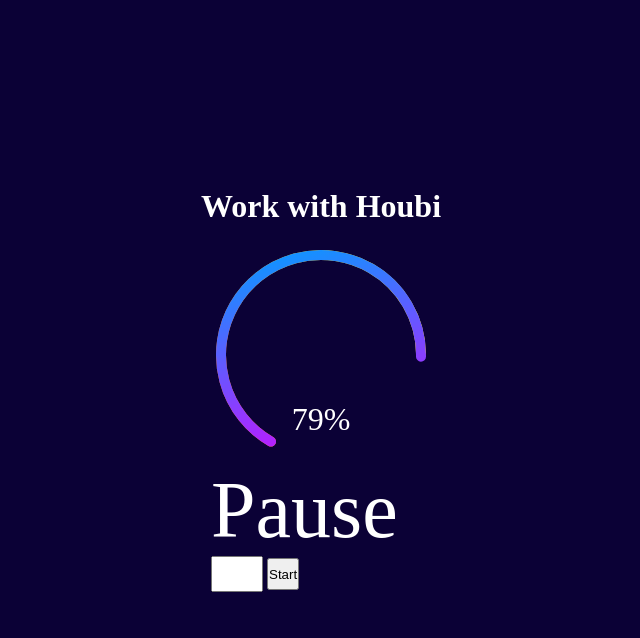
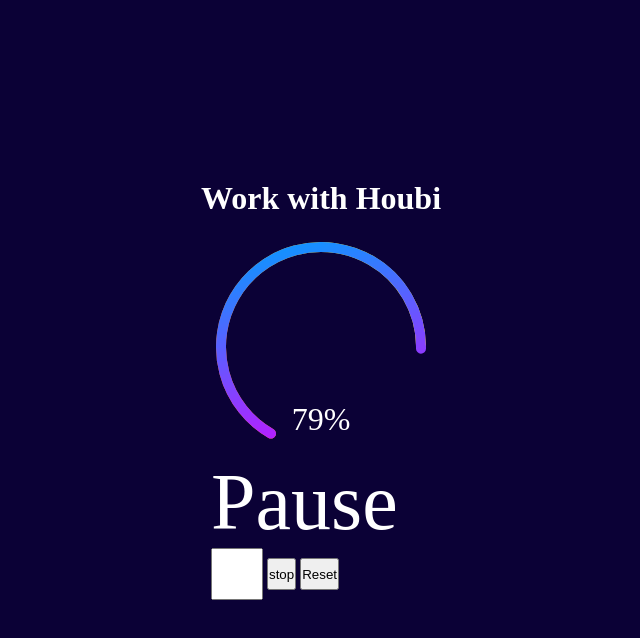
Before and after one commit to D3borahD/Pomodoro-App, a plain HTML site: page index.html in a window 1280 px wide. Both pictures are taken after a click on the button "Start". Shown: the whole page, without its empty margins (319-959 px from the left). Drawn offline with Linux system fonts and the light colour scheme.

Commit message:
mise en place du bouton start/stop

```diff
--- a/index.html
+++ b/index.html
@@ -36,17 +36,34 @@
             class="counter"
             min="1"
             max="99"
-            size="3"
-            maxlength="3"
+            size="5"
+            maxlength="5"
             id="choice"
           />
-          <button class="btn" type="button" onclick="getInputValue();">
+          <button
+            class="btn"
+            type="button"
+            onclick="getInputValue();"
+            value="Start"
+          >
             Start
+          </button>
+
+          <button
+            class="reset"
+            type="button"
+            onclick="getInputValue();"
+            value="Stop"
+          >
+            Reset
           </button>
         </div>
       </div>
     </div>
 
+    <form>
+
+
     <script src="index.js"></script>
   </body>
 </html>
--- a/index.js
+++ b/index.js
@@ -1,5 +1,4 @@
 const pourcent = document.querySelector('.num');
-
 let counter = 0;
 
 setInterval(()=> {
@@ -33,10 +32,40 @@ function getInputValue() {
         countDownE1.innerHTML = `${minutes} : ${seconds}`;
         if (time > 0) {
             time--;
+
         }else {
             countDownE1.innerHTML = `Pause`
         };
     };
+}
 
+// toggler Start Stop
 
+const btn = document.querySelector('.btn');
+const txt = document.querySelector('p');
+
+btn.addEventListener('click', updateBtn);
+
+function updateBtn() {
+  if (btn.value === 'stop') {
+    btn.value = 'start';
+    btn.textContent = 'start';
+  } else {
+    btn.value = 'stop';
+    btn.textContent = 'stop';
+
+  };
 }
+
+// Reset:
+
+// const reset = document.querySelector('.reset');
+
+// reset.addEventListener('click', reset);
+
+// function reset() {
+//     if (btn.value === 'reset') {
+// // clear set interval
+//     }
+
+// }
--- a/style.scss
+++ b/style.scss
@@ -13,13 +13,14 @@ body {
 h1 {
   color: white;
 }
+
 .container {
   position: relative;
   display: flex;
   flex-direction: column;
   margin: 20px;
 }
-
+// loader //
 svg {
   height: 220px;
   width: 220px;
@@ -57,6 +58,7 @@ svg .rest {
   }
 }
 
+// pourcentage
 .num {
   position: absolute;
   left: 50%;
@@ -66,8 +68,11 @@ svg .rest {
   font-size: 2em;
   font-weight: 500;
 }
+
+// timer
 input {
-  height: 2rem;
+  height: 3rem;
+  width: 3rem;
 }
 button {
   height: 2rem;
@@ -80,3 +85,6 @@ button {
 }
 
 // toggle start/stop
+p {
+  color: white;
+}
```
Also changed, not shown: style.css, 1 other file.
